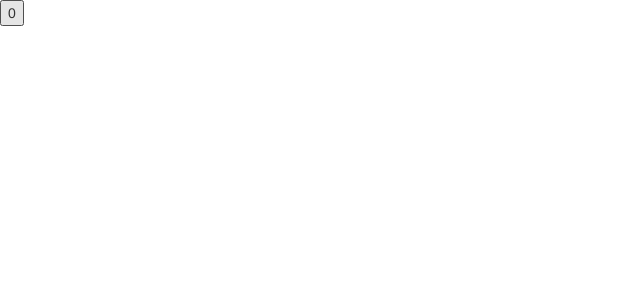
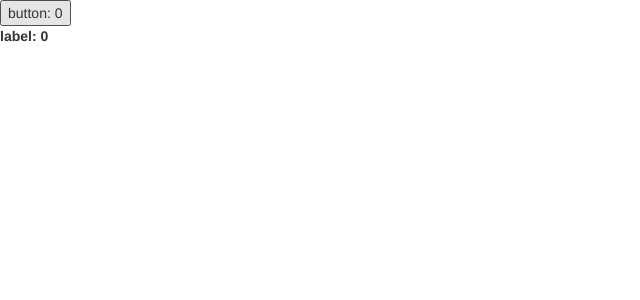
Before and after one commit to boazblake/reactDev, a React app: page / in a window 1280 px wide. Shown: the top 300 px of the page, without its empty margins (0-640 px from the left). Built offline with nearby package versions, Linux system fonts and the light colour scheme.

Commit message:
mixins and life cycle components

```diff
--- a/App.js
+++ b/App.js
@@ -1,43 +1,58 @@
 import React from 'react';
 import ReactDOM from 'react-dom';
-class App extends React.Component {
+
+let Mixin = InnerComponent => class extends React.Component {
 	  constructor(){
 	  	super();
 	  	this.state = { val: 0 };
 	  	this.update = this.update.bind(this);
-  	this.state = {increasing: false}
 	  }
 
 	  update(){
-  	ReactDOM.render(
-  		<App val={this.props.val + 1} />,
-  		document.querySelector('#app')
+		  this.setState({val: this.state.val + 1})
+	  }
+
+		componentWillMount(){
+		console.log('will mount')
+		}
+
+		render() {
+			return <InnerComponent
+				update={this.update}
+				{...this.state}
+				{...this.props} />
+		}
+
+		componentDidMount() {
+		  console.log('mounted!')
+		}
+}
+
+
+const Button = (props) => <button
+														onClick={props.update}>
+														{props.txt}: {props.val}
+													</button>
+
+const Label = (props) => <label
+														onMouseMove={props.update}>
+														{props.txt}: {props.val}
+													</label>
+
+let ButtonMixed = Mixin(Button)
+let LabelMixed = Mixin(Label)
+
+class App extends React.Component {
+  render() {
+  	return (
+  		<div>
+  				<ButtonMixed txt='button'/>
+  				<br />
+  				<LabelMixed txt='label'/>
+  		</div>
   	);
   }
 
-  componentWillReceiveProps(nextProps){
-  	this.setState({increasing:nextProps.val > this.props.val})
 }
 
-  shouldComponentUpdate(nextProps, nextState) {
-    return nextProps.val % 5 === 0 ;
-  }
-
-  render() {
-  	console.log(this.state.increasing)
-  	return (
-  		<button onClick={this.update}>
-  			{this.props.val}
-  		</button>)
-  }
-
-  componentDidUpdate(prevProps, prevState) {
-    console.log('prevProps', prevProps)
-    console.log('prevState', prevState)
-  }
-}
-
-App.defaultProps = { val: 0 }
-
-
 export default App
```
Lines whose indentation alone changed are shown as unchanged.
